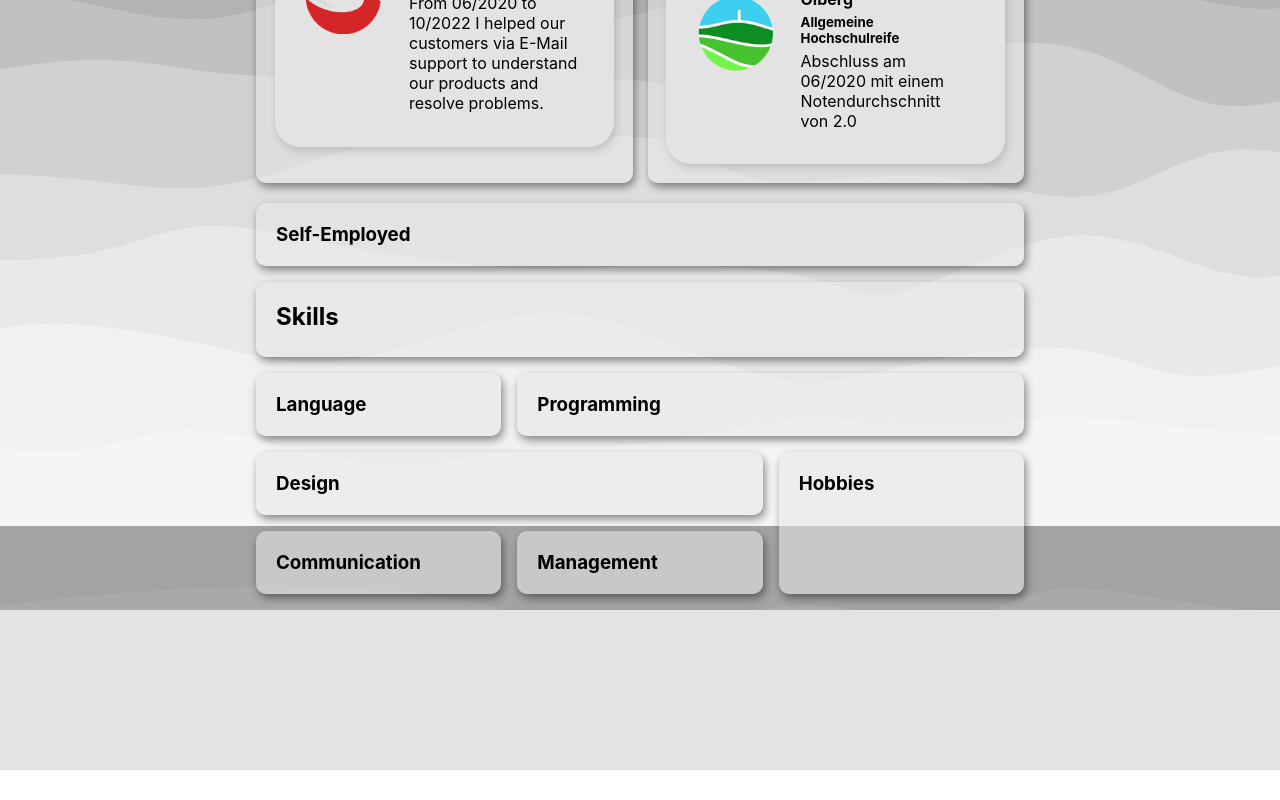
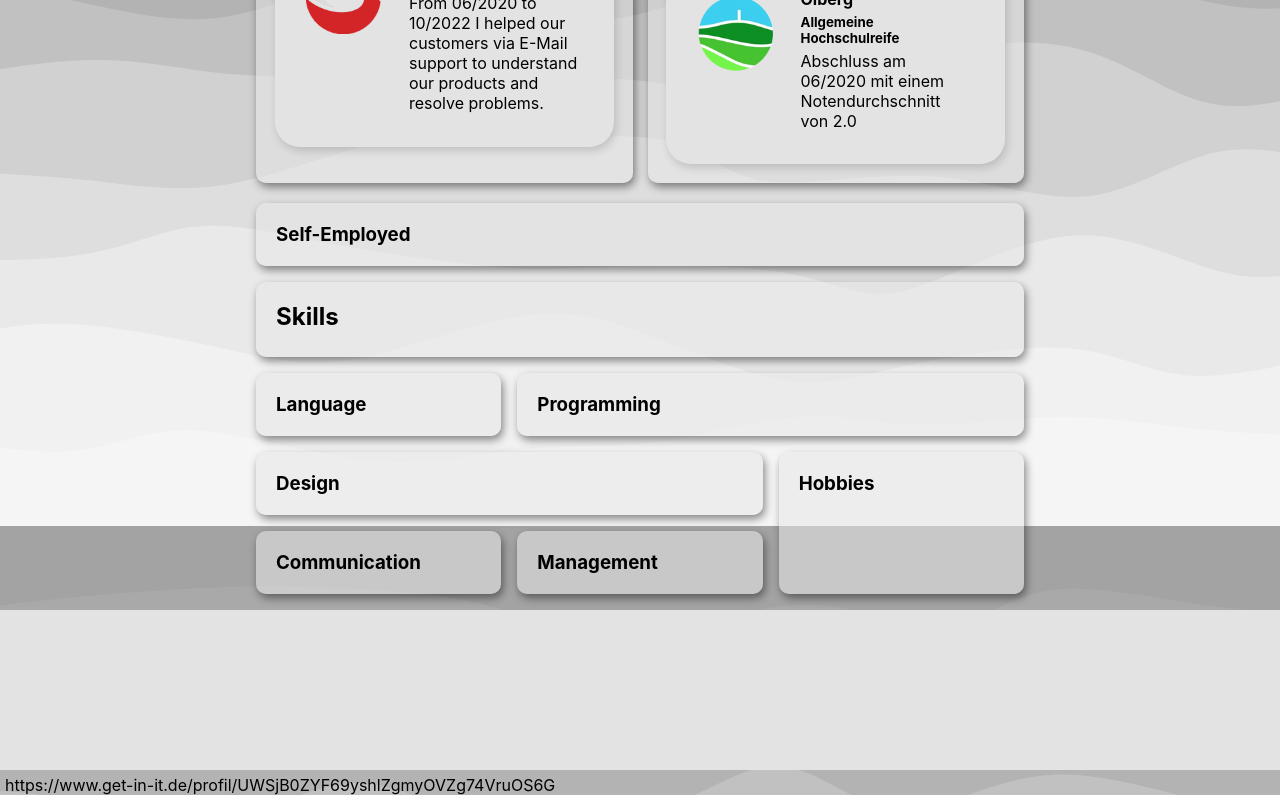
Before and after one commit to liamskydamien/me, a React (Create React App) app: page / in a window 1280 px wide. Shown: the part 1074-1874 px from the top of the page. Before the commit the page ends 1844 px from the top, so only its background shows below. Built offline with nearby package versions, Linux system fonts and the light colour scheme.

Commit message:
Adding GetInIT Link

```diff
--- a/src/App.js
+++ b/src/App.js
@@ -48,6 +48,7 @@ function App() {
                 </div>
 
                     <Footer className="footer"/>
+                    <p>https://www.get-in-it.de/profil/UWSjB0ZYF69yshlZgmyOVZg74VruOS6G</p>
                 </div>
             </div>
 }
```
